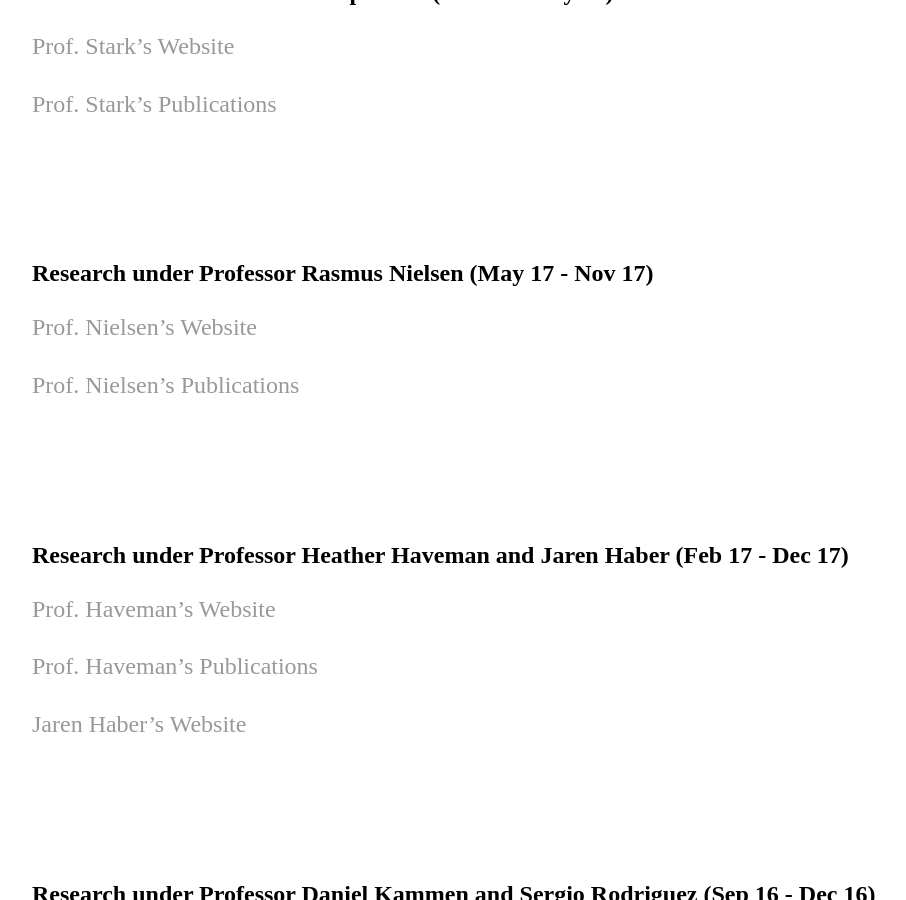
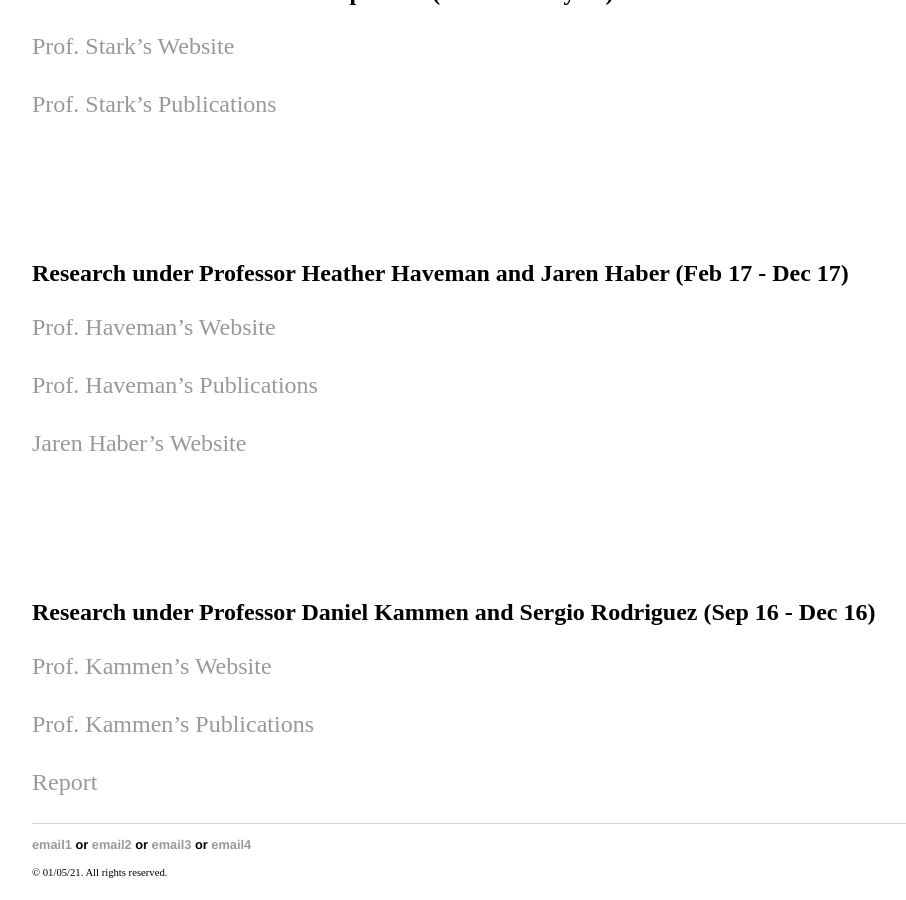
Before and after one commit to yjkweon24/yjkweon24.github.io, a Jekyll site: the page built from researchprojects/researchprojects.md, in a window 1280 px wide and 900 px high, scrolled down 912 px. Shown: the whole window, without its empty margins (160-1066 px from the left). Built offline with Jekyll 4.4.1, drawn with Linux system fonts in a browser that asks for light colours.

Commit message:
remove one career

```diff
--- a/researchprojects/researchprojects.md
+++ b/researchprojects/researchprojects.md
@@ -42,16 +42,6 @@ title: Research/Projects
 
 <br>
 
-## Research under Professor Rasmus Nielsen (May 17 - Nov 17)
-
-[Prof. Nielsen's Website](http://www.nielsenlab.org/)
-
-[Prof. Nielsen's Publications](https://scholar.google.com/citations?hl=en&user=PySbfcEAAAAJ&view_op=list_works&sortby=pubdate)
-
-<br>
-
-<br>
-
 ## Research under Professor Heather Haveman and Jaren Haber (Feb 17 - Dec 17)
 
 [Prof. Haveman's Website](http://www.heatherhaveman.net/home.html)
```
